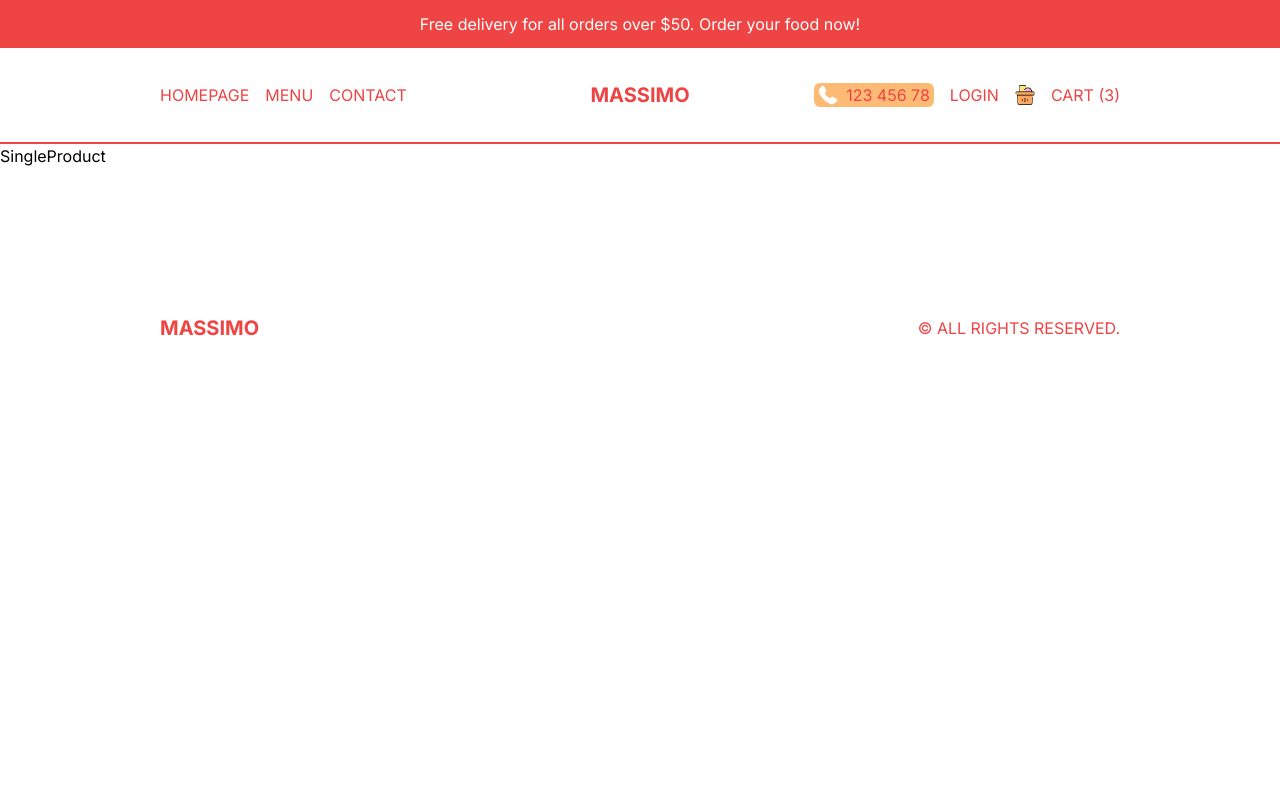
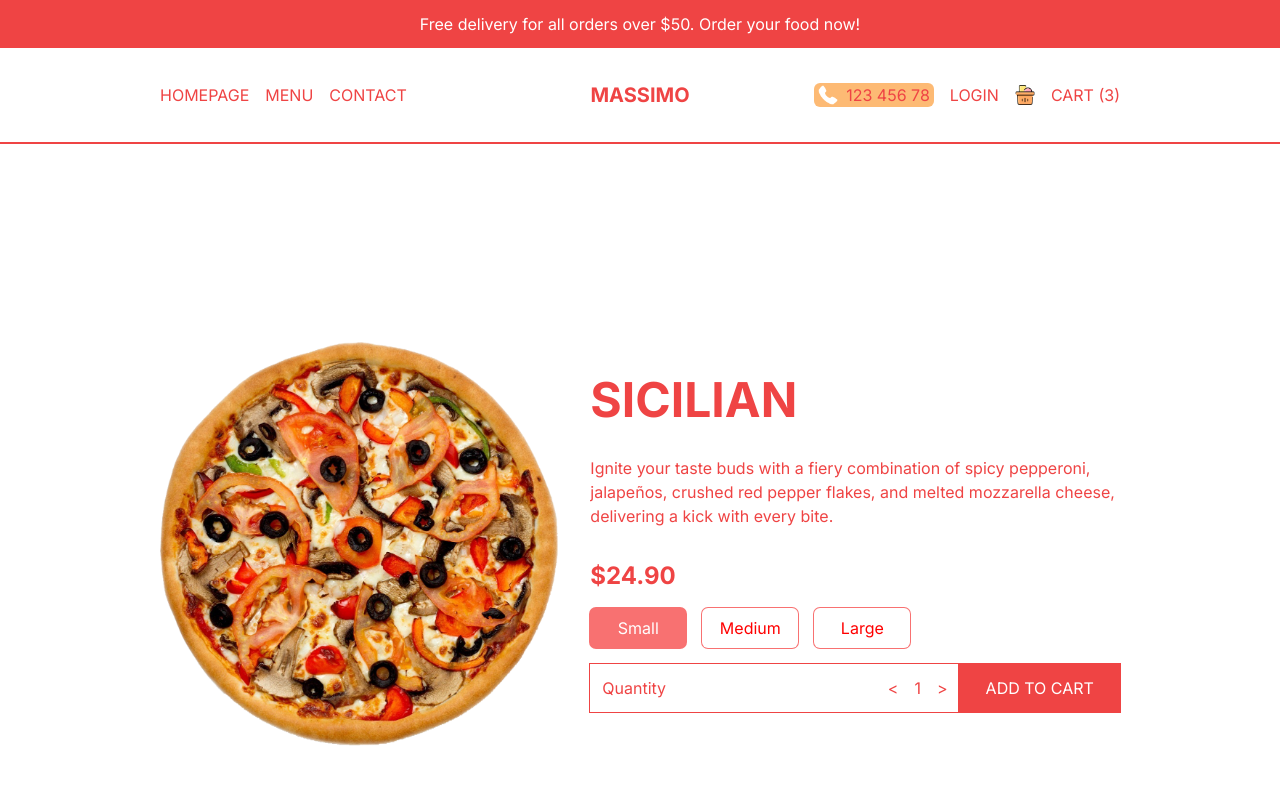
Before and after one commit to coderkamrul0/restaurant-food-delivery-next_js, a Next.js app: page /product/1 in a window 1280 px wide. Shown: the top 800 px of the page. Built offline with nearby package versions, Linux system fonts and the light colour scheme.

Commit message:
Single product page

```diff
--- a/src/app/menu/page.tsx
+++ b/src/app/menu/page.tsx
@@ -1,4 +1,3 @@
-'use client'
 import { menu } from "@/data";
 import Link from "next/link";
 import React from "react";
--- a/src/app/product/[id]/page.tsx
+++ b/src/app/product/[id]/page.tsx
@@ -1,8 +1,29 @@
-import React from 'react'
+import Price from "@/components/Price";
+import { singleProduct } from "@/data";
+import Image from "next/image";
+import React from "react";
 
 const SingleProduct = () => {
   return (
-    <div>SingleProduct</div>
+    <div className="p-4 lg:px-20 xl:px-40 h-screen flex flex-col justify-around text-red-500 md:flex-row md:gap-8 md:items-center">
+      {/* IMAGE CONTAINER */}
+      {singleProduct.img && (
+        <div className="relative w-full h-1/2 md:h-[70%]">
+          <Image
+            src={singleProduct.img}
+            alt=""
+            className="object-contain"
+            fill
+          />
+        </div>
+      )}
+      {/* TEXT CONTAINER */}
+      <div className="h-1/2 flex flex-col gap-4 md:h-[70%] md:justify-center md:gap-6 xl:gap-8">
+        <h1 className="text-3xl font-bold uppercase xl:text-5xl">{singleProduct.title}</h1>
+        <p>{singleProduct.desc}</p>
+        <Price price={singleProduct.price} id={singleProduct.id} options={singleProduct.options}/>
+      </div>
+    </div>
   )
 }
 
--- /dev/null
+++ b/src/components/Price.tsx
@@ -0,0 +1,69 @@
+"use client";
+
+import React, { useEffect, useState } from "react";
+
+type Props = {
+  price: number;
+  id: number;
+  options?: { title: string; additionalPrice: number }[];
+};
+
+const Price = ({ price, id, options }: Props) => {
+  const [total, setTotal] = useState(price);
+  const [quantity, setQuantity] = useState(1);
+  const [selected, setSelected] = useState(0);
+
+  useEffect(() => {
+    setTotal(
+      quantity * (options ? price + options[selected].additionalPrice : price)
+    );
+  }, [quantity, selected, options, price]);
+
+  return (
+    <div className="flex flex-col gap-4">
+      <h2 className="text-2xl font-bold">${total.toFixed(2)}</h2>
+      {/* OPTIONS CONTAINER */}
+      <div className="flex gap-4">
+        {options?.map((option, index) => (
+          <button
+            key={option.title}
+            className="min-w-[6rem] p-2 ring-1 ring-red-400 rounded-md"
+            style={{
+              background: selected === index ? "rgb(248 113 113)" : "white",
+              color: selected === index ? "white" : "red",
+            }}
+            onClick={() => setSelected(index)}
+          >
+            {option.title}
+          </button>
+        ))}
+      </div>
+      {/* QUANTITY AND ADD BUTTON CONTAINER */}
+      <div className="flex justify-between items-center">
+        {/* QUANTITY */}
+        <div className="flex justify-between w-full p-3 ring-1 ring-red-500">
+          <span>Quantity</span>
+          <div className="flex gap-4 items-center">
+            <button
+              onClick={() => setQuantity((prev) => (prev > 1 ? prev - 1 : 1))}
+            >
+              {"<"}
+            </button>
+            <span>{quantity}</span>
+            <button
+              onClick={() => setQuantity((prev) => (prev < 9 ? prev + 1 : 9))}
+            >
+              {">"}
+            </button>
+          </div>
+        </div>
+        {/* CART BUTTON */}
+        <button className="uppercase w-56 bg-red-500 text-white p-3 ring-1 ring-red-500">
+          Add to Cart
+        </button>
+      </div>
+    </div>
+  );
+};
+
+export default Price;
```
